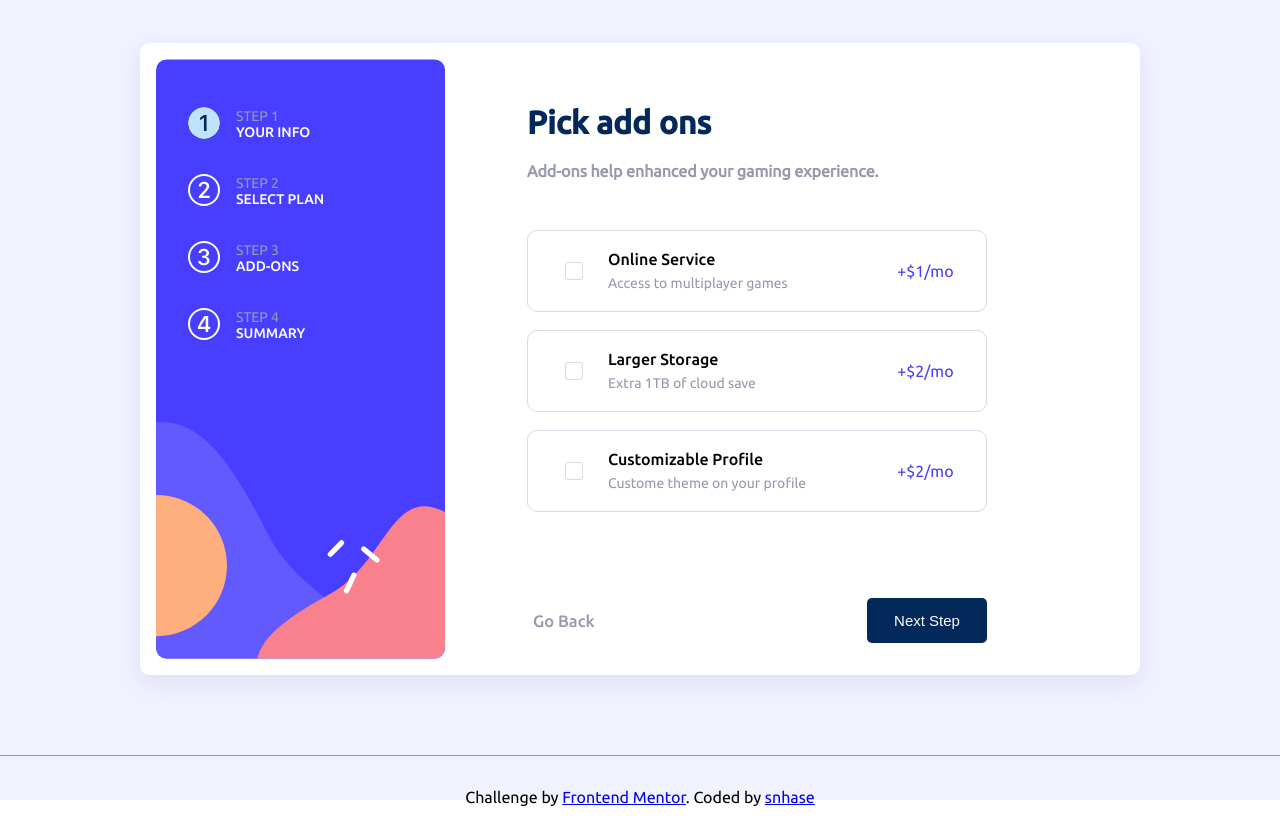
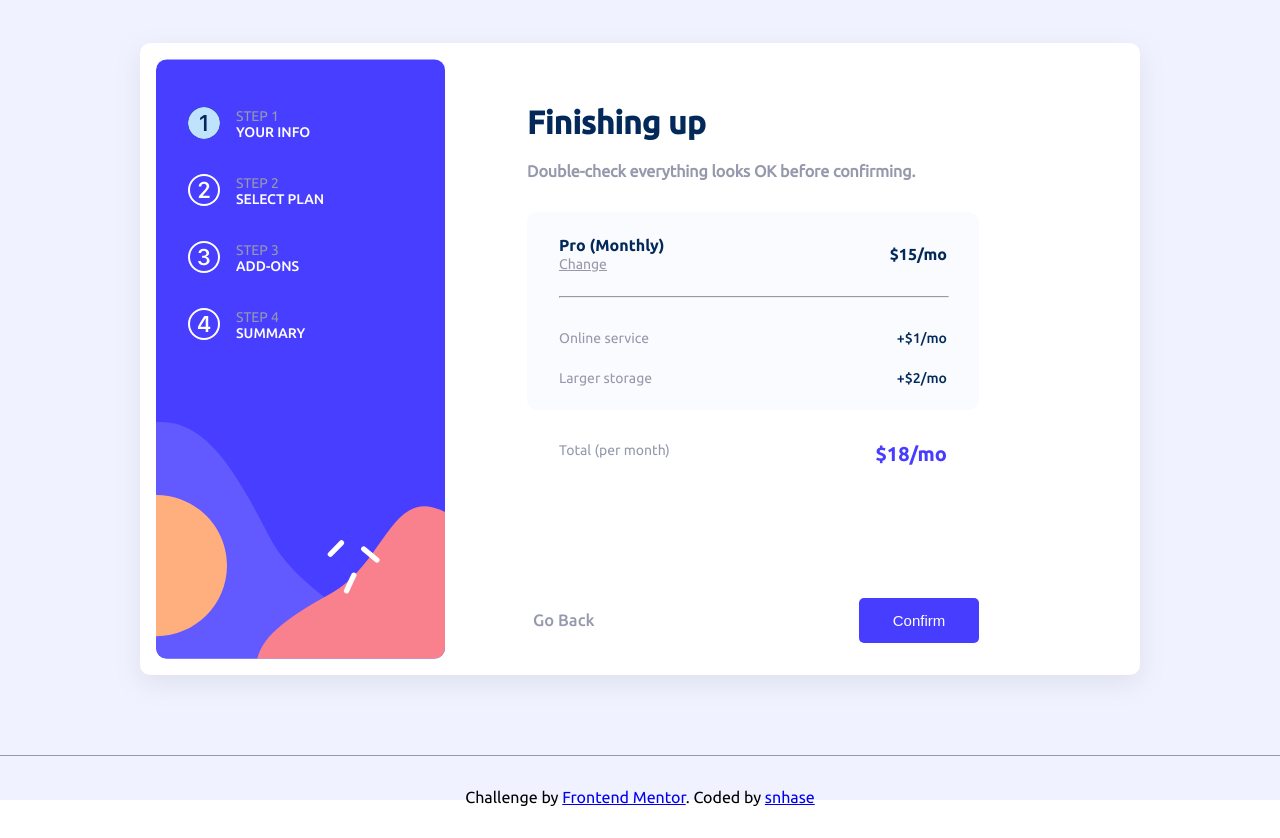
Before and after one commit to snhase/fem-multi-step-form, a React (Create React App) app: page / in a window 1280 px wide. Shown: the top 838 px of the page. Built offline with nearby package versions, Linux system fonts and the light colour scheme.

Commit message:
Add Summary Component

```diff
--- a/src/App.css
+++ b/src/App.css
@@ -22,7 +22,7 @@
   justify-content: space-between;
   text-align: right;
   margin-top: 2rem;
-  margin-right: -0.5rem;
+  /* margin-right: -0.5rem; */
 }
 
 .button-primary {
@@ -86,20 +86,23 @@
 
 }
 
-.card-content {
+.card-container {
  display: flex;
  flex-direction: column;
  align-content: center;
  padding: 1.5rem 0;
  width: 75%;
- padding-right: 2rem;;
+ padding-right: 2rem;
+}
+
+.card-content {
+  height: 100%;
 }
 
 .card-style {
   display: flex;
   flex-direction: row;
   padding: 1rem;;
-
 }
 
 .card-title {
@@ -230,6 +233,13 @@
   border-bottom: 1px solid hsl(231, 11%, 63%);
 }
 
+hr{
+  width: 100%;
+  margin-top: 1.5rem;
+  color : hsl(231, 11%, 63%)
+
+}
+
 .footer {
   padding: 2rem;
   width: 100%;
@@ -245,7 +255,7 @@
   justify-content: space-between;
   text-align: left;
   width: 80%;
-  height: 85%;
+  height: 78%;
 }
 
 .form-content {
@@ -493,3 +503,85 @@ input:checked + .slider:before {
 .slider.round:before {
   border-radius: 50%;
 }
+
+.summary-button {
+  background-color: hsl(243, 100%, 62%);
+}
+
+body:has(#summary-link-plan:hover) #summary-btn{
+  opacity: 0.5;
+}
+
+.summary-content {
+  display: flex;
+  flex-direction: column;
+}
+
+.summary-details {
+  display: flex;
+  flex-direction: column;
+  padding: 1.5rem 2rem;
+  border-radius: 10px;
+  background-color: hsl(231, 100%, 99%);
+}
+
+.summary-line-amount{
+  margin-top: 1.5rem;
+  font-size: 14px;
+  color: hsl(213, 96%, 18%);
+  font-family: 'ubuntu-medium';
+}
+
+.summary-line-details {
+  display: flex;
+  flex-direction: row;
+  align-items: center;
+  justify-content: space-between;
+}
+
+.summary-line-info {
+  font-size: 14px;
+  color: hsl(231, 11%, 63%);
+  margin-top: 1.5rem;
+}
+
+.summary-line-plan {
+  font-family: 'ubuntu-bold';
+  color: hsl(213, 96%, 18%);
+}
+
+.summary-line-plan-link {
+  font-size: 14px;
+  color: hsl(231, 11%, 63%);
+  text-decoration: underline;
+}
+
+.summary-line-plan-link:hover {
+  color: hsl(243, 100%, 62%);
+  text-decoration: underline;
+  font-size: 14px;
+  cursor: pointer;
+}
+
+.summary-total {
+  display: flex;
+  flex-direction: row;
+  justify-content: space-between;
+  padding: 2rem;
+  color: hsl(231, 11%, 63%);
+  font-size: 14px;
+}
+
+.summary-total-amount {
+  color: hsl(243, 100%, 62%);
+  font-family: 'ubuntu-bold';
+  font-size: 20px;
+}
+
+.summary-thank-you-container {
+  display: flex;
+  flex-direction: column;
+  justify-content: center;
+  text-align: center;
+  height: 100%;
+}
--- a/src/App.js
+++ b/src/App.js
@@ -3,6 +3,7 @@ import { AddOns } from './components/AddOns';
 import { PersonalInfo } from './components/PersonalInfo';
 import { ProgressIndicator } from './components/ProgressIndicator';
 import { SelectPlan } from './components/SelectPlan';
+import { Summary } from './components/Summary';
 
 function App() {
   return (
@@ -13,10 +14,18 @@ function App() {
             <div className='sidebar-bg'>
               <ProgressIndicator/>
             </div>
-            <div className='card-content'>
+            <div className='card-container'>
               {/* <PersonalInfo/> */}
               {/* <SelectPlan/> */}
-              <AddOns billing='Monthly'/>
+              {/* <AddOns billing='Monthly'/> */}
+              <Summary
+                confirmed={false}
+                plan='Pro'
+                billing='Monthly'
+                service={true}
+                storage={true}
+                profile={false}
+                />
             </div>
           </div>
         </div>
--- a/src/components/AddOns.js
+++ b/src/components/AddOns.js
@@ -1,10 +1,11 @@
 import { Formik, Form } from 'formik';
 import { Checkbox } from './shared/Checkbox';
+import { getAddOnCharges } from '../utils';
 
 
 export const AddOns = ({billing}) => {
     return (
-      <div className='form-container '>
+      <div className='card-content'>
         <h1 className='card-title'>Pick add ons</h1>
         <h4 className='card-subtitle'> Add-ons help enhanced your gaming experience.</h4>
       <Formik
@@ -25,20 +26,20 @@ export const AddOns = ({billing}) => {
                 name='service'
                 label='Online Service'
                 labelinfo='Access to multiplayer games'
-                charges={billing === 'Yearly'?'+$10/yr':'+$1/mo'}
+                charges={'+$'+ String(getAddOnCharges(billing,'service')) +'/' + (billing === 'Yearly'?'yr':'mo')}
               >
               </Checkbox>
               <Checkbox
                 name='storage'
                 label='Larger Storage'
                 labelinfo='Extra 1TB of cloud save'
-                charges={billing === 'Yearly'?'+$20/yr':'+$2/mo'}
+                charges={'+$'+ String(getAddOnCharges(billing,'storage')) +'/' + (billing === 'Yearly'?'yr':'mo')}
               ></Checkbox>
               <Checkbox
                 name='profile'
                 label='Customizable Profile'
                 labelinfo='Custome theme on your profile'
-                charges={billing === 'Yearly'?'+$20/yr':'+$2/mo'}
+                charges={'+$'+ String(getAddOnCharges(billing,'profile')) +'/' + (billing === 'Yearly'?'yr':'mo')}
               ></Checkbox>
             </div>
             <div className='button-wrapper'>
--- a/src/components/PersonalInfo.js
+++ b/src/components/PersonalInfo.js
@@ -6,7 +6,7 @@ import { TextInput } from './shared/TextInput';
 export const PersonalInfo = () => {
 
     return (
-      <div className='form-container'>
+      <div className='card-content'>
         <h1 className='card-title'> Personal info</h1>
         <h4 className='card-subtitle'> Please provide your name, email address, and phone number.</h4>
 
@@ -32,7 +32,7 @@ export const PersonalInfo = () => {
         }, 400);
       }}>
           <Form className='form'>
-            <div>
+            <div className='form-content'>
               <TextInput
                 name="name"
                 label="Name"/>
@@ -42,12 +42,12 @@ export const PersonalInfo = () => {
               <TextInput
                   name="phoneNumber"
                   label="Phone Number"/>
+            </div>
             <div className='button-wrapper-end'>
                 <button
                   type="submit"
                   className='button-primary'
                   >Next Step</button>
-            </div>
             </div>
           </Form>
         {/* )} */}
--- a/src/components/SelectPlan.js
+++ b/src/components/SelectPlan.js
@@ -5,12 +5,13 @@ import { Switch } from './shared/Switch';
 import {ReactComponent as Arcade} from '../assets/images/icon-arcade.svg'
 import {ReactComponent as Advanced} from '../assets/images/icon-advanced.svg'
 import {ReactComponent as Pro} from '../assets/images/icon-pro.svg'
+import { getPlanCharges } from '../utils';
 
 
 export const SelectPlan = () => {
 
     return (
-      <div className='form-container '>
+      <div className='card-content '>
         <h1 className='card-title'>Select your plan</h1>
         <h4 className='card-subtitle'> You have the option of monthly or yearly billing.</h4>
       <Formik
@@ -42,22 +43,22 @@ export const SelectPlan = () => {
                   name="plan"
                   value="Arcade"
                   label="Arcade"
-                  labelinfo={values.billing?"$90/yr":"$9/mo"}
-                labelpromo={values.billing?"2 months free":""}
+                  labelinfo={'+$'+ String(getPlanCharges(values.billing?'Yearly':'Monthly','Arcade')) +'/' + (values.billing?'yr':'mo')}
+                  labelpromo={values.billing?"2 months free":""}
                   logo={<Arcade/>}>Arcade</RadioButton>
                 <RadioButton
                   name="plan"
                   value="Advanced"
                   label="Advanced"
-                  labelinfo={values.billing?"$120/yr":"$12/mo"}
-                labelpromo={values.billing?"2 months free":""}
+                  labelinfo={'+$'+ String(getPlanCharges(values.billing?'Yearly':'Monthly','Advanced')) +'/' + (values.billing?'yr':'mo')}
+                  labelpromo={values.billing?"2 months free":""}
                   logo={<Advanced/>}>Advanced</RadioButton>
                 <RadioButton
                   name="plan"
                   value="Pro"
                   label="Pro"
-                  labelinfo={values.billing?"$150/yr":"$15/mo"}
-                labelpromo={values.billing?"2 months free":""}
+                  labelinfo={'+$'+ String(getPlanCharges(values.billing?'Yearly':'Monthly','Pro')) +'/' + (values.billing?'yr':'mo')}
+                  labelpromo={values.billing?"2 months free":""}
                   logo={<Pro/>}>Pro</RadioButton>
               </div>
               <Switch
--- /dev/null
+++ b/src/components/Summary.js
@@ -0,0 +1,93 @@
+import { getPlanCharges, getTotalAddOnCharges } from "../utils";
+import {ReactComponent as ThankYou} from '../assets/images/icon-thank-you.svg'
+
+
+const calculateTotal = (plan , billing , service, storage, profile) => {
+  let planCharges = 0;
+  planCharges = getPlanCharges(billing, plan);
+
+  let addOnCharges = 0;
+  addOnCharges= getTotalAddOnCharges(billing, service, storage, profile);
+
+  let total = 0;
+  total = planCharges + addOnCharges;
+
+  return total
+}
+
+export const Summary = ({confirmed, plan , billing , service, storage, profile}) => {
+
+    return (
+      <div className="card-content">
+        {
+          confirmed?
+          <div className="summary-thank-you-container">
+                  <div><ThankYou/></div>
+                <h1 className='card-title'>Thank you!</h1>
+                <h4 className='card-subtitle' style={{padding:"0 4rem"}}> Thanks for confirming your subscription! We hope you have fun using our plaform. If you ever need support, please feel free to email us at support@loremgaming.com.</h4>
+            </div>
+          :
+          <div className="card-content">
+            <h1 className='card-title'>Finishing up</h1>
+            <h4 className='card-subtitle'> Double-check everything looks OK before confirming.</h4>
+            <div className='form'>
+              <div className='summary-content'>
+                <div className='summary-details'>
+                    <div className="summary-line-details">
+                      <div>
+                        <div className="summary-line-plan">{plan}{' ('+ billing + ')'}</div>
+                        <a id='summary-link-plan' className="summary-line-plan-link">Change</a>
+                      </div>
+                      <div className="summary-line-plan">{'$'+ getPlanCharges(billing, plan)+'/'}{billing === 'Yearly'? 'yr' : 'mo'}</div>
+                    </div>
+                  <hr/>
+                  <div>
+                    {
+                      service?
+                      <div className='summary-line-details'>
+                        <div className="summary-line-info">Online service</div>
+                        <div className="summary-line-amount">{billing === 'Yearly'?'+$10/yr':'+$1/mo'}</div>
+                      </div>
+                      :
+                      <></>
+                    }
+                    {
+                      storage?
+                      <div className='summary-line-details'>
+                        <div className="summary-line-info">Larger storage</div>
+                        <div className="summary-line-amount">{billing === 'Yearly'?'+$20/yr':'+$2/mo'}</div>
+                      </div>
+                      :
+                      <></>
+                    }
+                    {
+                      profile?
+                      <div className='summary-line-details'>
+                        <div className="summary-line-info">Customizable profile</div>
+                        <div className="summary-line-amount">{billing === 'Yearly'?'+$20/yr':'+$2/mo'}</div>
+                      </div>
+                      :
+                      <></>
+                    }
+                  </div>
+                </div>
+                <div className='summary-total'>
+                  <div>Total {billing === 'Yearly'? '( per year )' : '(per month)'} </div>
+                  <div className="summary-total-amount">{'$'+ calculateTotal(plan , billing , service, storage, profile) + '/'}{billing === 'Yearly'? 'yr' : 'mo'}</div>
+                </div>
+              </div>
+              <div className='button-wrapper'>
+                  <button type="button" className='button-secondary'> Go Back </button>
+                  <button
+                    type="button"
+                    id='summary-btn'
+                    className='button-primary summary-button'
+                    >Confirm</button>
+                </div>
+            </div>
+          </div>
+
+        }
+      </div>
+    )
+}
--- /dev/null
+++ b/src/utils.js
@@ -0,0 +1,63 @@
+export const  getPlanCharges = (billing, plan) => {
+    if(billing === 'Monthly') {
+        switch (plan){
+            case 'Arcade':
+                return 9;
+            case 'Advanced':
+                return 12;
+            case 'Pro':
+                return 15;
+        }
+    }
+    else{
+        switch (plan){
+            case 'Arcade':
+                return 90;
+            case 'Advanced':
+                return 120;
+            case 'Pro':
+                return 150;
+        }
+
+    }
+}
+
+export const  getAddOnCharges = (billing, addOn) => {
+    let addOnCharges = 0;
+    if(billing === 'Monthly') {
+        switch (addOn){
+            case 'service':
+                return 1;
+            case 'storage':
+                return 2;
+            case 'profile':
+                return 2;
+        }
+    }
+    else{
+        switch (addOn){
+            case 'service':
+                return 10;
+            case 'storage':
+                return 20;
+            case 'profile':
+                return 20;
+        }
+    }
+
+    return addOnCharges;
+}
+
+export const  getTotalAddOnCharges = (billing, service, storage, profile) => {
+    let addOnCharges = 0;
+    if(service) {
+        addOnCharges = getAddOnCharges(billing, 'service');
+    }
+    if(storage) {
+        addOnCharges = addOnCharges + getAddOnCharges(billing, 'storage');
+    }
+    if(profile) {
+        addOnCharges =  addOnCharges + getAddOnCharges(billing,'profile');
+    }
+    return addOnCharges;
+}
```
